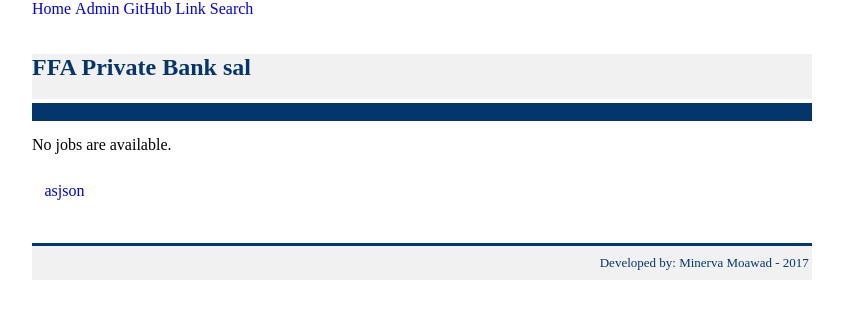
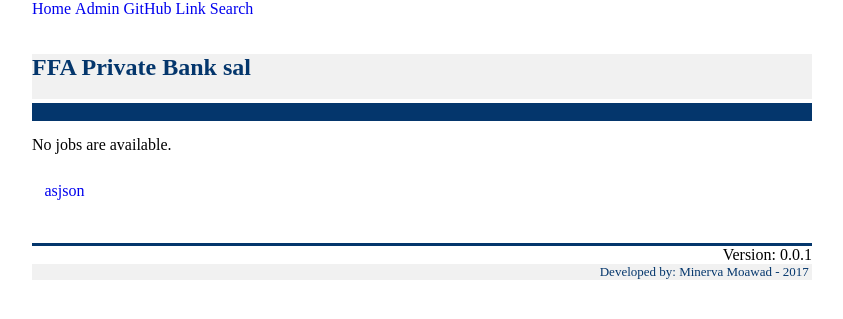
Before and after one commit to ffapb/ffa-jobs-settings, a Django app: page / in a window 1280 px wide. Shown: the top 319 px of the page, without its empty margins (218-1061 px from the left). Run offline with Django 3.2, Linux system fonts and the light colour scheme; data that the repository does not hold is empty.

Commit message:
add version

```diff
--- a/emailffa/__init__.py
+++ b/emailffa/__init__.py
@@ -0,0 +1,2 @@
+# Trying to use Semantic Versioning http://semver.org/
+__version__ = "0.0.1"
--- a/emailffa/templates/emailffa/index.html
+++ b/emailffa/templates/emailffa/index.html
@@ -164,6 +164,10 @@
 					<tr>
 						<td height="4"  style=" BORDER-top: #ffffff 1px solid; " bgColor="#04366C"></td>
 					</tr>
+<tr align="right">
+<td>Version: {{version}}</td>
+</tr>
+
 					<tr>
 						<td bgColor="#f1f1f1" align ="right"><FONT color="#04366C" size="2">&nbsp;Developed by: Minerva Moawad - 2017&nbsp;</FONT></td>
 					</tr>
@@ -175,6 +179,7 @@
 	</TBODY>
 </table>
 
+
 </body>
 
 </html>
--- a/emailffa/views.py
+++ b/emailffa/views.py
@@ -9,7 +9,7 @@ from .models import Job
 #from django.contrib.auth.models import Job
 from django.shortcuts import render
 from .filters import JobFilter
-
+from .__init__ import __version__
 
 
 class IndexView(generic.ListView):
@@ -39,6 +39,12 @@ class IndexView(generic.ListView):
         data = [{"job_id": job.id, "job_text": job.job_text} for job in Job.objects.all()]
 
         return JsonResponse(data,safe=False)
+
+    def get_context_data(self, **kwargs):
+      context = super(IndexView, self).get_context_data(**kwargs)
+      context['version']=__version__
+      return context
+
 
 #https://simpleisbetterthancomplex.com/tutorial/2016/11/28/how-to-filter-querysets-dynamically.html
 def search(request):
```
